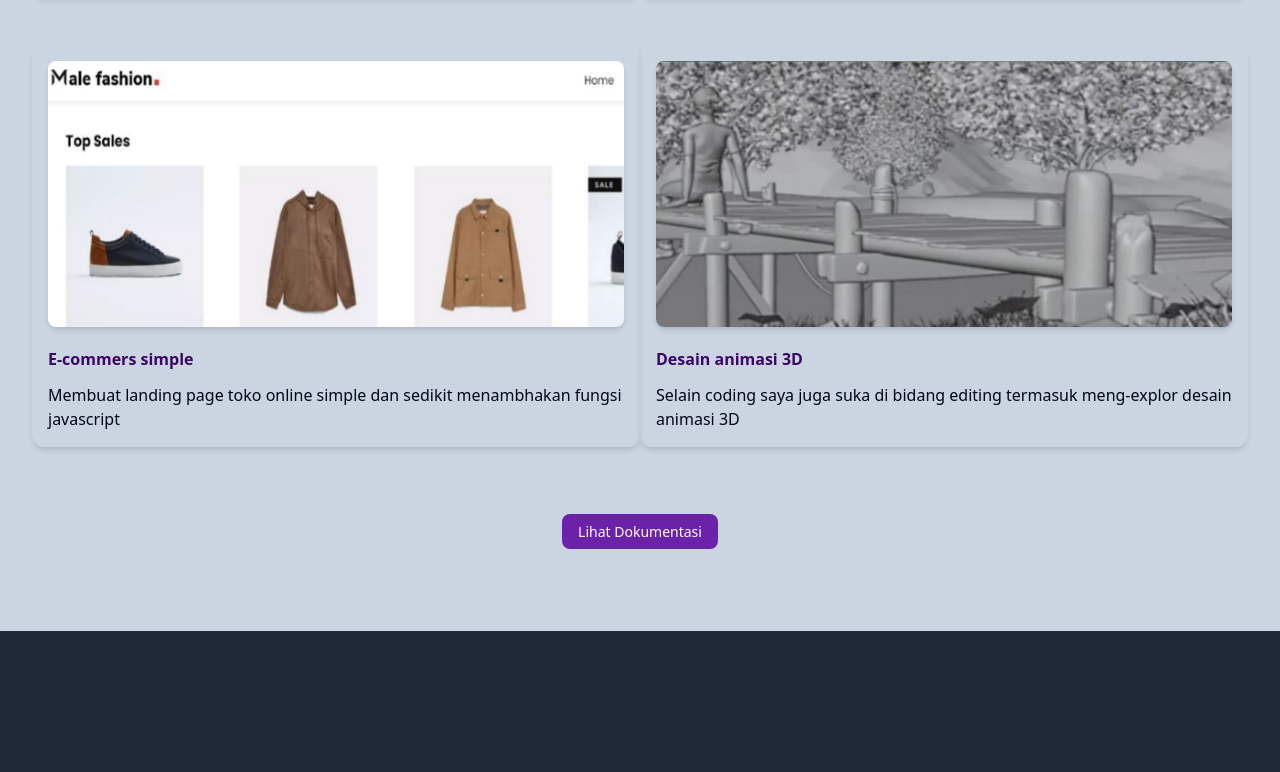
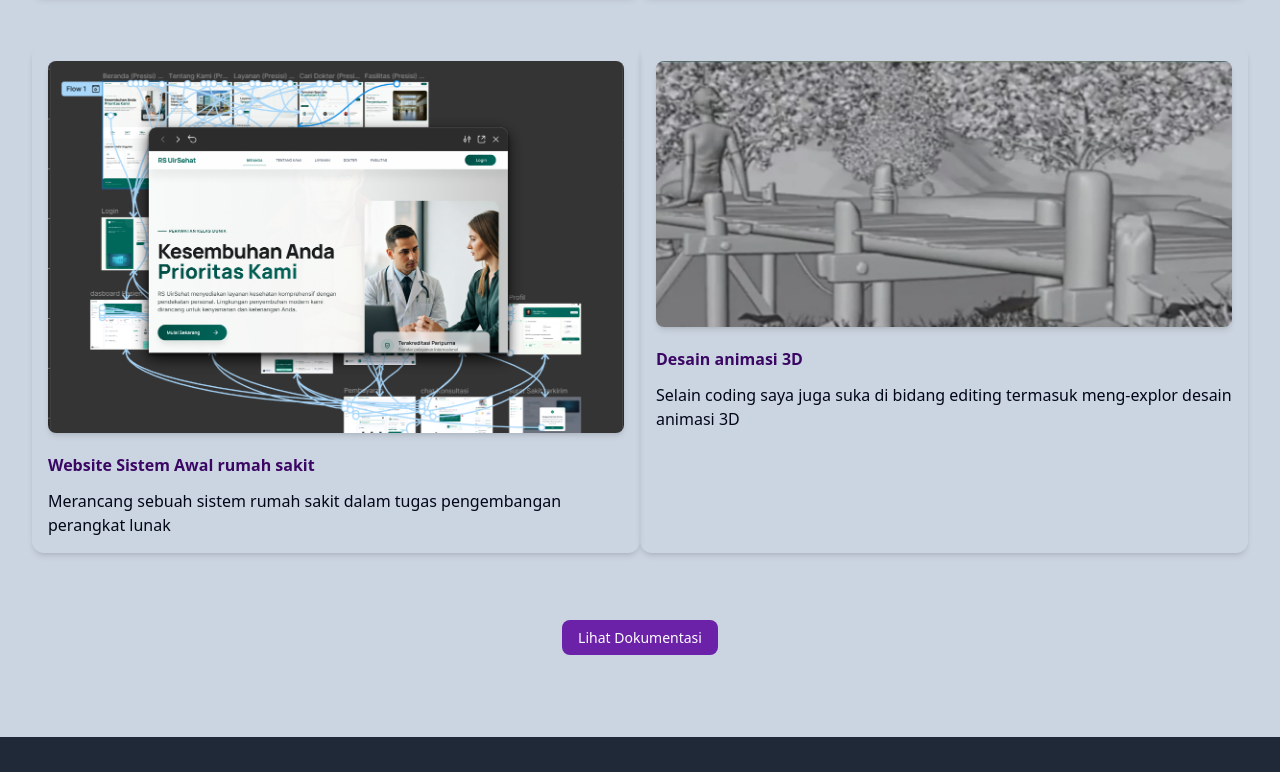
Before and after one commit to elgilistian/Personal-Website, a website: page index.html in a window 1280 px wide. Shown: the part 2025-2797 px from the top of the page. Drawn offline with Linux system fonts and the light colour scheme.

Commit message:
Update index.html

```diff
--- a/index.html
+++ b/index.html
@@ -147,10 +147,10 @@
             </div>
             <div class="mb-12 p-4 md:w-1/2 shadow-md rounded-xl ">
                 <div class="rounded-lg shadow-md overflow-hidden">
-                    <img src="src/f-2.jpg" alt="landing-page" width="w-full">
+                    <img src="src/Screenshot 2026-05-13 133747.png" alt="landing-page" width="w-full">
                 </div>
-                <h3 class="font-bold text-dark mt-5 mb-3">E-commers simple</h3>
-                <p class="font-medium text-base text-hitam">Membuat landing page toko online simple dan sedikit menambhakan fungsi javascript </p>
+                <h3 class="font-bold text-dark mt-5 mb-3">Website Sistem Awal rumah sakit</h3>
+                <p class="font-medium text-base text-hitam">Merancang sebuah sistem rumah sakit dalam tugas pengembangan perangkat lunak </p>
             </div>
             <div class="mb-12 p-4 md:w-1/2 shadow-md rounded-xl">
                 <div class="rounded-lg shadow-md overflow-hidden">
```
